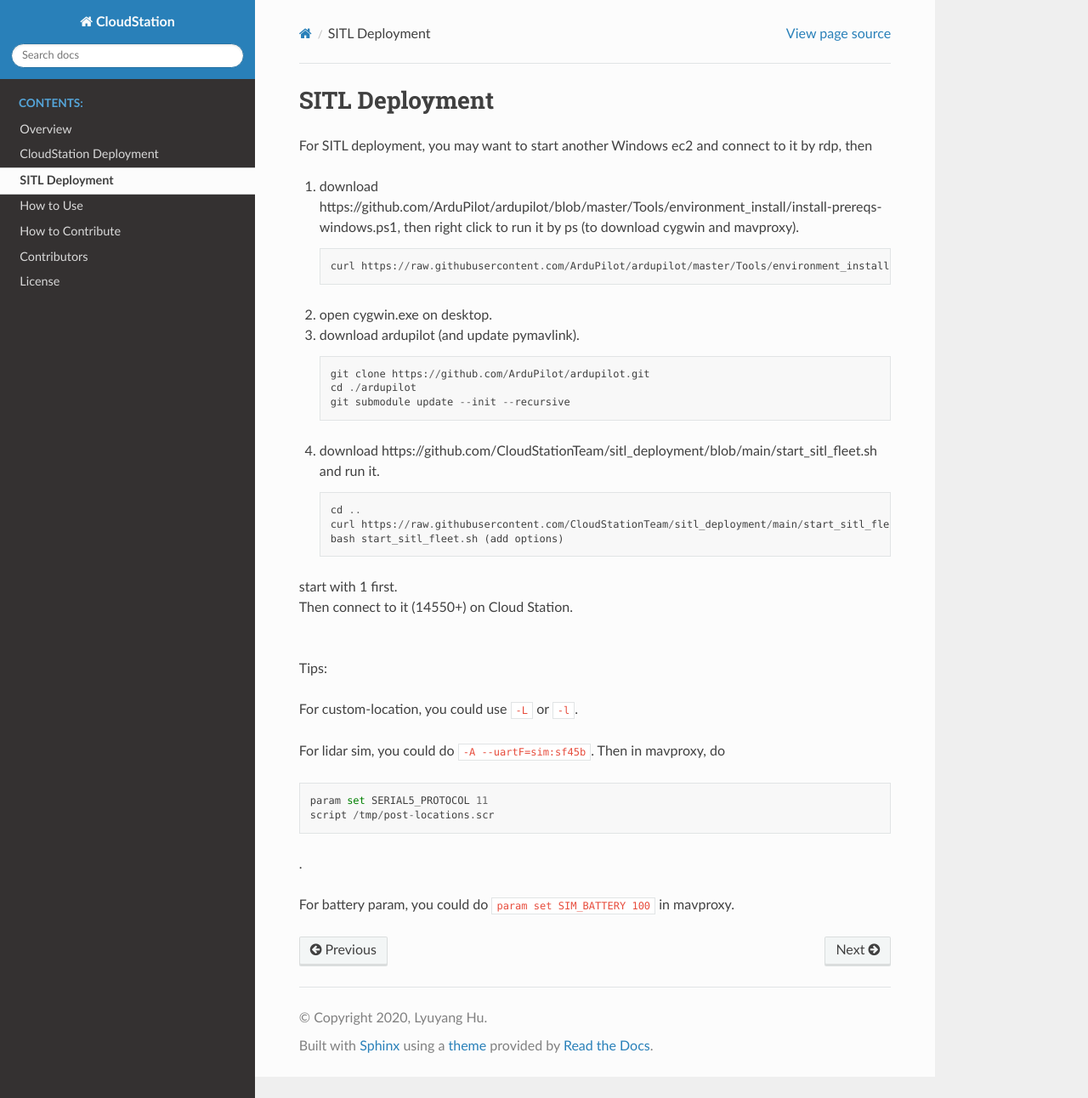
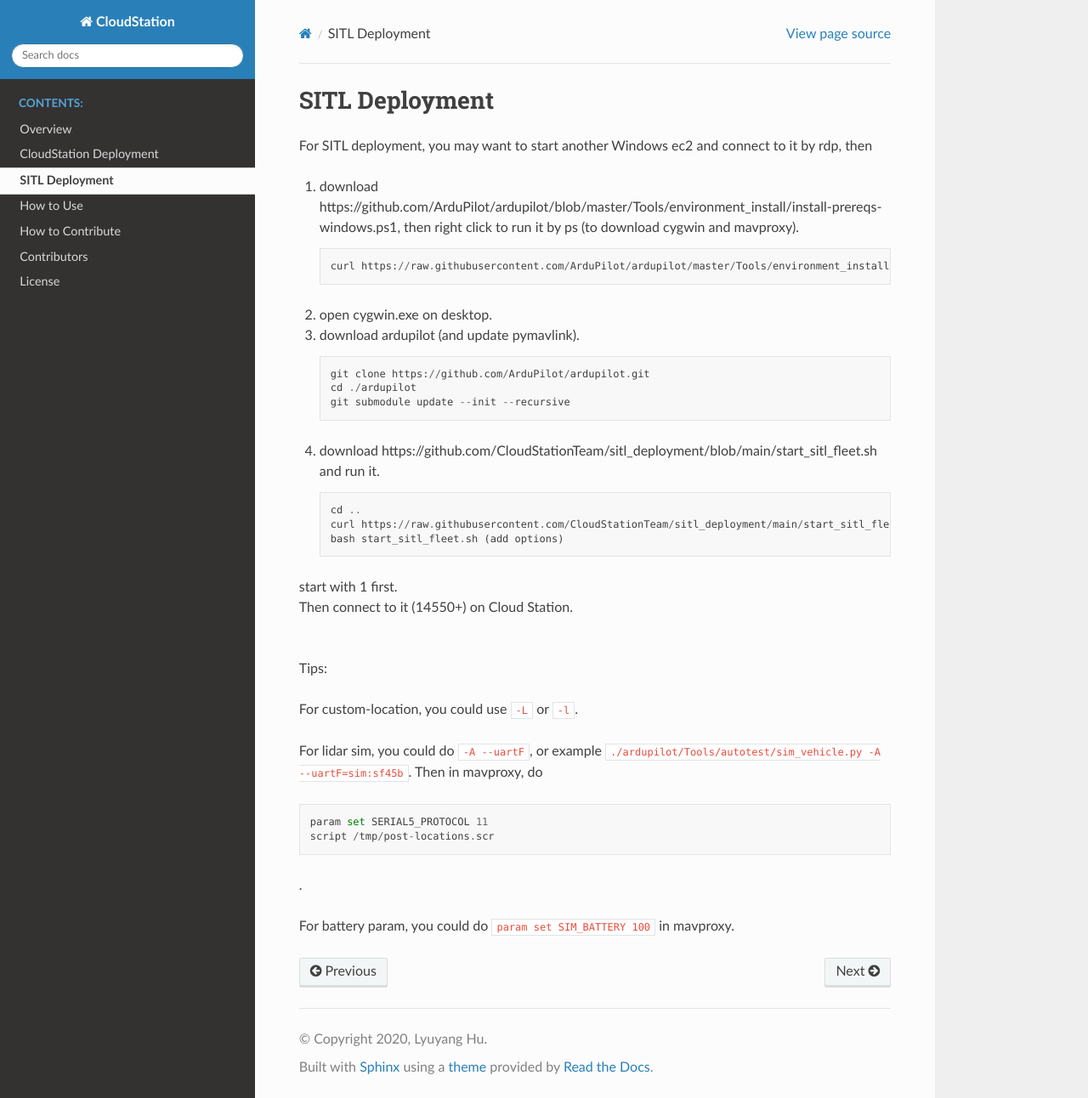
Before and after one commit to CloudStationTeam/docs, a Sphinx documentation site: the page built from source/sitl.md, in a window 1280 px wide and 1292 px high. Shown: the whole window at 85% size. Built offline with Sphinx 7.4.7 and the Read the Docs theme 2.0.0, drawn with Linux system fonts in a browser that asks for light colours.

Commit message:
Update sitl.md

````diff
--- a/source/sitl.md
+++ b/source/sitl.md
@@ -29,11 +29,11 @@
 
 For custom-location, you could use `-L` or `-l`.
 
-For lidar sim, you could do `-A --uartF=sim:sf45b`. Then in mavproxy, do
+For lidar sim, you could do `-A --uartF`, or example ```./ardupilot/Tools/autotest/sim_vehicle.py -A --uartF=sim:sf45b```. Then in mavproxy, do
 ```
 param set SERIAL5_PROTOCOL 11
 script /tmp/post-locations.scr
 ```
 .
 
-For battery param, you could do `param set SIM_BATTERY 100` in mavproxy.
+For battery param, you could do ```param set SIM_BATTERY 100``` in mavproxy.
````
